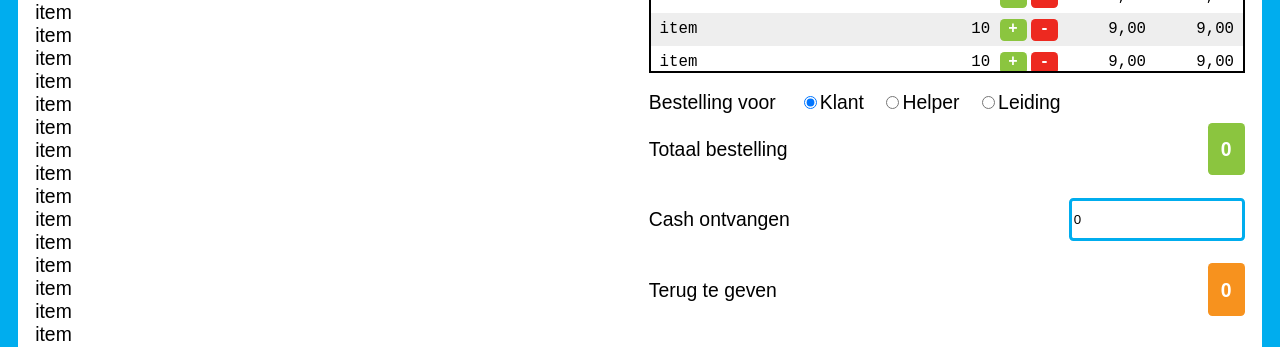
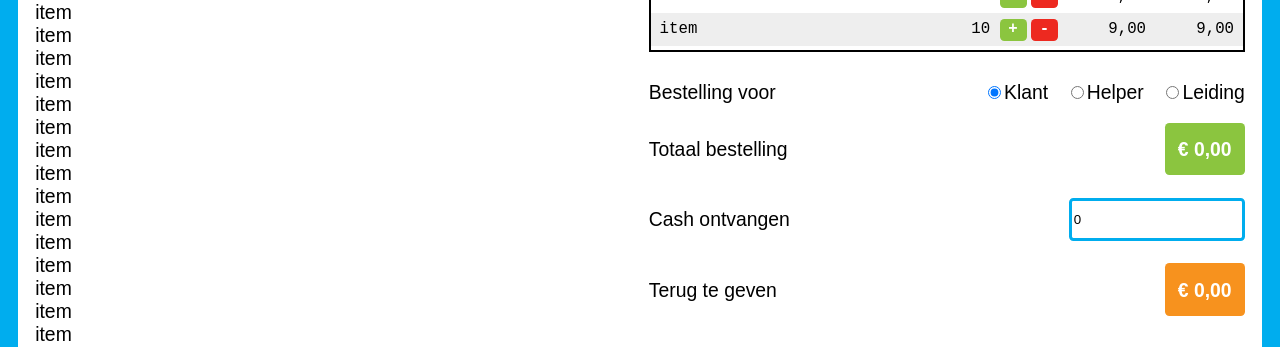
Before and after one commit to butskristof/resto-2, a Vue app in the folder client/: page /order in a window 1280 px wide. Shown: the part 346-693 px from the top of the page. Built offline with nearby package versions, Linux system fonts and the light colour scheme; what vue-tippy would draw is missing.

Commit message:
styling & formatting

```diff
--- a/client/package.json
+++ b/client/package.json
@@ -9,6 +9,7 @@
     "lint": "eslint . --ext .vue,.js,.jsx,.cjs,.mjs --fix --ignore-path .gitignore"
   },
   "dependencies": {
+    "numeral": "^2.0.6",
     "pinia": "^2.0.28",
     "sass": "^1.57.0",
     "vue": "^3.2.45",
--- a/client/src/components/order/CurrentOrder.vue
+++ b/client/src/components/order/CurrentOrder.vue
@@ -3,7 +3,7 @@
     <h2>Order</h2>
     <CurrentOrderTicket />
     <div class="discounts">
-      Bestelling voor
+      <div>Bestelling voor</div>
       <div class="radio-group">
         <div class="radio-item">
           <input
@@ -42,25 +42,14 @@
   </div>
 </template>
 
-<script>
+<script setup>
 import RestoButton from '@/components/common/RestoButton.vue';
 import CurrentOrderCalculator from '@/components/order/CurrentOrderCalculator.vue';
 import CurrentOrderTicket from '@/components/order/CurrentOrderTicket.vue';
+import { ref } from 'vue';
 
 const ORDER_FOR = ['CUSTOMER', 'HELPER', 'MEMBER'];
-
-export default {
-  name: 'CurrentOrder',
-  components: { CurrentOrderTicket, CurrentOrderCalculator, RestoButton },
-  data() {
-    return {
-      orderFor: ORDER_FOR[0],
-    };
-  },
-  computed: {
-    ORDER_FOR: () => ORDER_FOR,
-  },
-};
+const orderFor = ref(ORDER_FOR[0]);
 </script>
 
 <style scoped lang="scss">
@@ -75,12 +64,22 @@ h2 {
   @include styled-h2;
 }
 
-.radio-group {
-  display: inline-flex;
+.discounts {
+  display: flex;
   flex-direction: row;
+  justify-content: space-between;
+  align-items: center;
 
-  .radio-item {
-    margin-left: 1rem;
+  line-height: 1.5rem;
+  padding: 0.5rem 0;
+
+  .radio-group {
+    display: inline-flex;
+    flex-direction: row;
+
+    .radio-item {
+      margin-left: 1rem;
+    }
   }
 }
 
--- a/client/src/components/order/CurrentOrderCalculator.vue
+++ b/client/src/components/order/CurrentOrderCalculator.vue
@@ -2,7 +2,9 @@
   <div class="calculator">
     <div class="calculator-row">
       <div>Totaal bestelling</div>
-      <div class="styled-amount order-total">{{ orderTotal }}</div>
+      <div class="styled-amount order-total">
+        {{ formatCurrency(orderTotal) }}
+      </div>
     </div>
     <div class="calculator-row">
       <div>Cash ontvangen</div>
@@ -12,31 +14,23 @@
     </div>
     <div class="calculator-row">
       <div>Terug te geven</div>
-      <div class="styled-amount cashback">{{ cashback }}</div>
+      <div class="styled-amount cashback">{{ formatCurrency(cashback) }}</div>
     </div>
   </div>
 </template>
 
-<script>
-export default {
-  name: 'CurrentOrderCalculator',
-  props: {
-    orderTotal: {
-      type: Number,
-      default: 0,
-    },
+<script setup>
+import { computed, ref } from 'vue';
+import { formatCurrency } from '@/utilities/formatting';
+
+const props = defineProps({
+  orderTotal: {
+    type: Number,
+    default: 0,
   },
-  data() {
-    return {
-      cashReceived: 0,
-    };
-  },
-  computed: {
-    cashback() {
-      return this.cashReceived - this.orderTotal;
-    },
-  },
-};
+});
+const cashReceived = ref(0);
+const cashback = computed(() => cashReceived.value - props.orderTotal);
 </script>
 
 <style scoped lang="scss">
@@ -68,9 +62,6 @@ input {
 .styled-amount {
   color: $white;
   @include styled-button-base;
-  //padding: 0.75rem;
-  //border-radius: $button-border-radius;
-  //font-weight: bold;
 }
 
 .order-total {
--- a/client/src/components/order/CurrentOrderTicket.vue
+++ b/client/src/components/order/CurrentOrderTicket.vue
@@ -21,21 +21,17 @@
           <td class="number">
             <TicketQuantity />
           </td>
-          <td class="number price">9,00</td>
-          <td class="number price">9,00</td>
+          <td class="number price">{{ formatNumber(9.0) }}</td>
+          <td class="number price">{{ formatNumber(9.0) }}</td>
         </tr>
       </tbody>
     </table>
   </div>
 </template>
 
-<script>
+<script setup>
 import TicketQuantity from '@/components/order/TicketQuantity.vue';
-
-export default {
-  name: 'CurrentOrderTicket',
-  components: { TicketQuantity },
-};
+import { formatNumber } from '@/utilities/formatting';
 </script>
 
 <style scoped lang="scss">
--- /dev/null
+++ b/client/src/utilities/formatting.js
@@ -0,0 +1,19 @@
+import numeral from 'numeral';
+numeral.register('locale', 'nl', {
+  delimiters: {
+    decimal: ',',
+    thousands: ' ',
+  },
+  currency: {
+    symbol: '€',
+  },
+});
+numeral.locale('nl');
+
+export function formatNumber(input) {
+  return numeral(input).format('0.00');
+}
+
+export function formatCurrency(input) {
+  return numeral(input).format('$ 0.00');
+}
```
Also changed, not shown: 1 other file (tests, documents, lock files or other folders).
